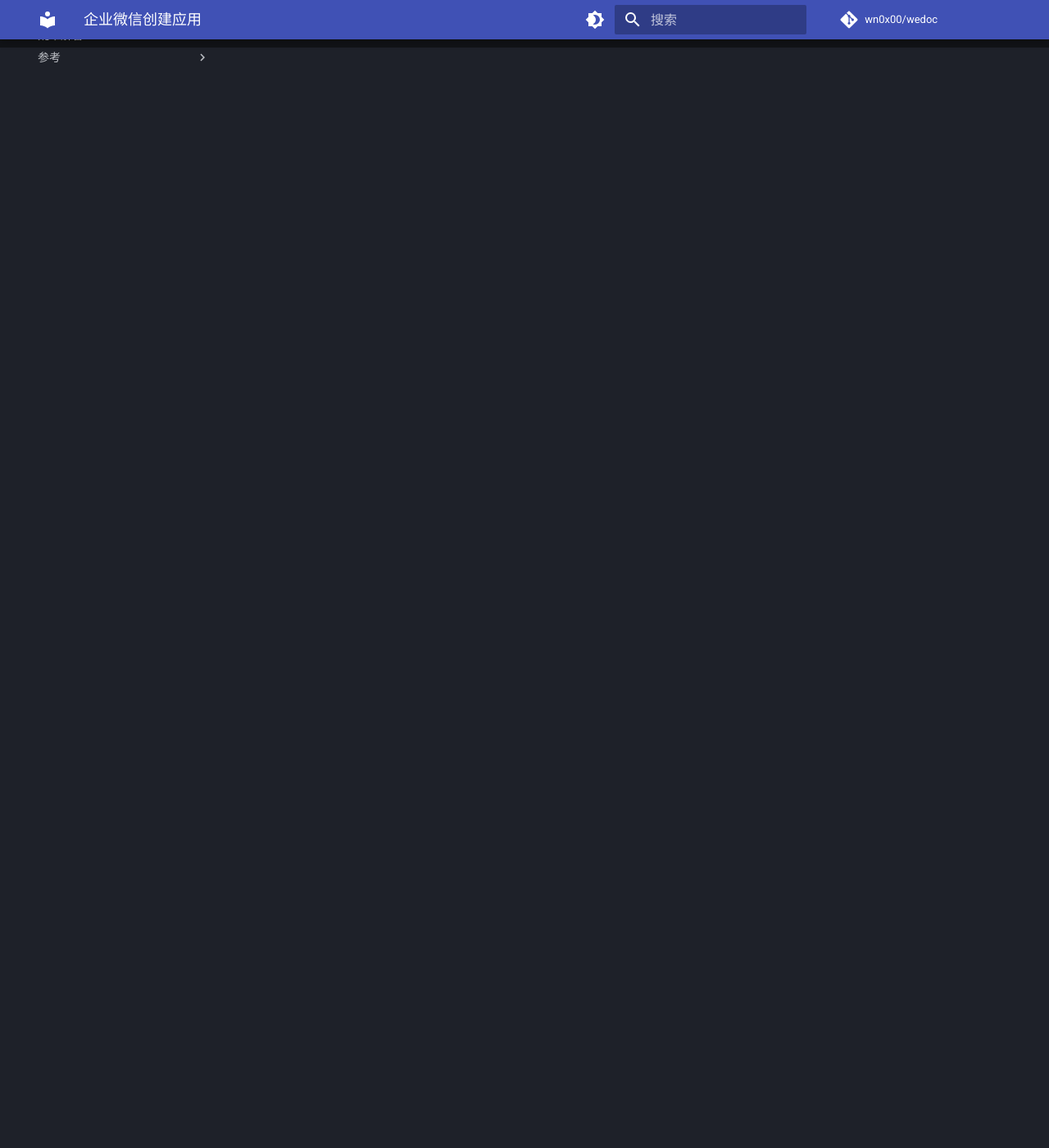
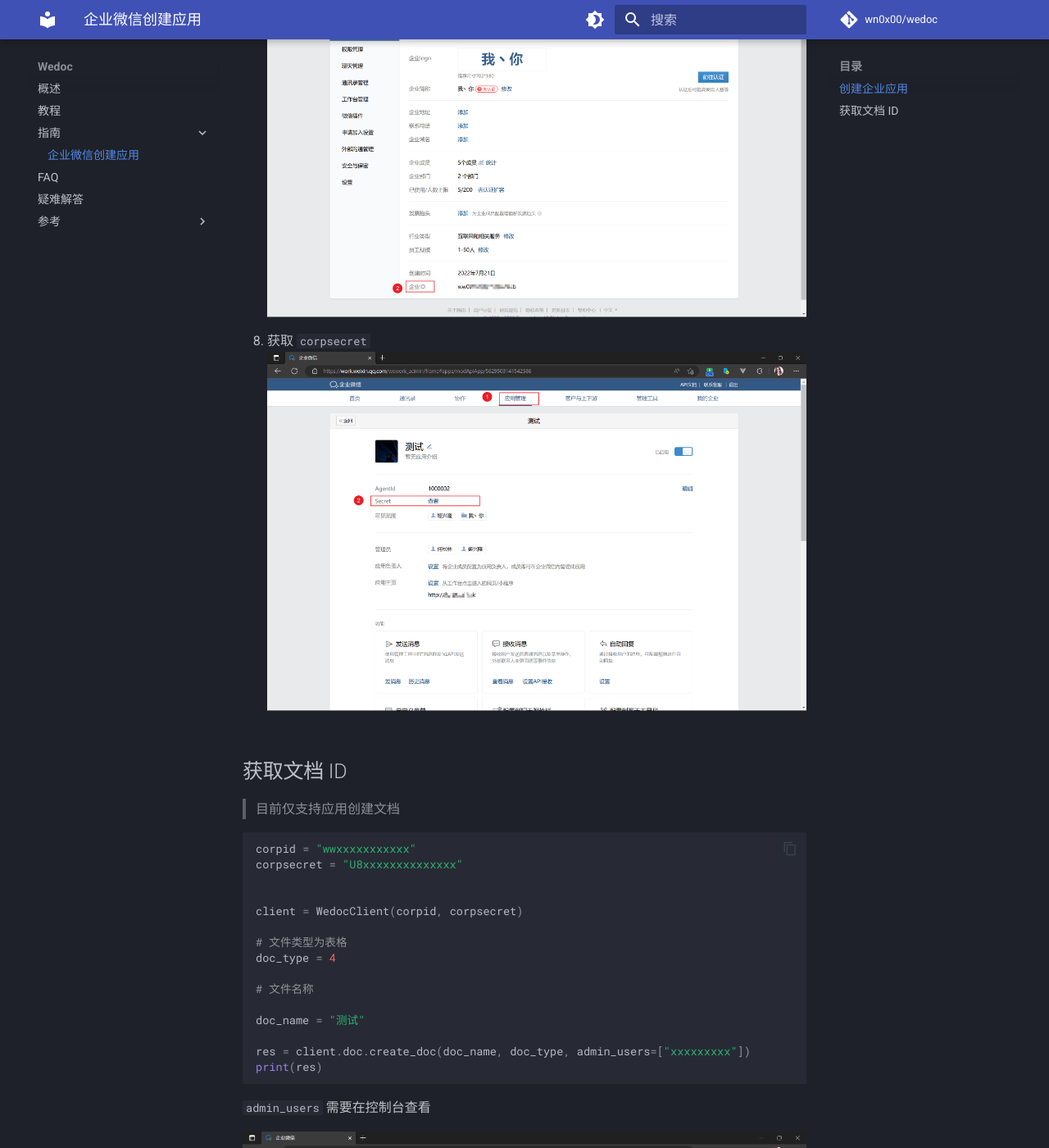
Before and after one commit to wn0x00/wedoc, an MkDocs documentation site: the page built from docs/weworkapp.md, in a window 1280 px wide and 1400 px high, scrolled down 2549 px. Shown: the whole window at 82% size. Built offline with MkDocs 1.6.1 and Material for MkDocs 9.7.7, drawn with Linux system fonts in a browser that asks for light colours; comment, search, counter and statistics services are not loaded; before the commit the page ends 2607 px from its top, so only the background shows below that.

Commit message:
修改创建应用的相关文档

````diff
--- a/docs/weworkapp.md
+++ b/docs/weworkapp.md
@@ -1,4 +1,6 @@
-# 创建企业应用
+# 企业应用相关配置
+
+## 创建企业应用
 
 
 1. 从企业微信客户端进入企业微信控制台
@@ -18,3 +20,38 @@
 
 6. 设置可调用接口的应用
 ![](./imgs/Snipaste_2023-01-17_00-40-12.png)
+
+7. 获取 `corpid`
+![](./imgs/Snipaste_2023-02-28_15-38-54.png)
+
+
+8. 获取 `corpsecret`
+![](./imgs/Snipaste_2023-02-28_15-39-43.png)
+
+
+## 获取文档 ID
+
+> 目前仅支持应用创建文档
+
+```python
+corpid = "wwxxxxxxxxxxx"
+corpsecret = "U8xxxxxxxxxxxxxx"
+
+
+client = WedocClient(corpid, corpsecret)
+
+# 文件类型为表格
+doc_type = 4
+
+# 文件名称
+
+doc_name = "测试"
+
+res = client.doc.create_doc(doc_name, doc_type, admin_users=["xxxxxxxxx"])
+print(res)
+
+```
+
+`admin_users` 需要在控制台查看
+
+![](./imgs/Snipaste_2023-02-28_15-45-15.png)
--- a/pyproject.toml
+++ b/pyproject.toml
@@ -1,6 +1,6 @@
 [tool.poetry]
 name = "wedoc"
-version = "0.1.21"
+version = "0.1.22"
 description = "企业微信文档接口, 包括文档的创建, 删除, 以及表格的操作"
 authors = ["wn <320753691@qq.com>"]
 readme = "README.md"
````
Also changed, not shown: docs/imgs/Snipaste_2023-02-28_15-38-54.png (added), docs/imgs/Snipaste_2023-02-28_15-39-43.png (added), docs/imgs/Snipaste_2023-02-28_15-45-15.png (added), 7 other files.
